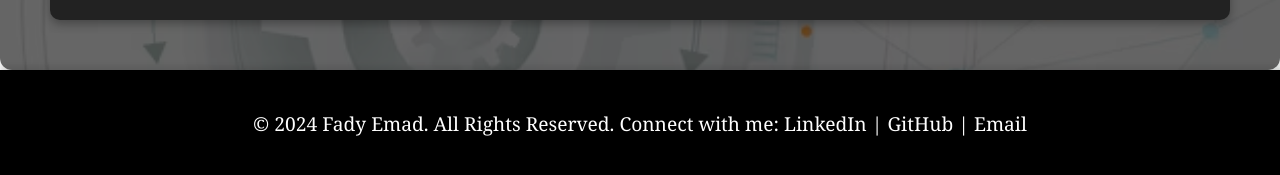
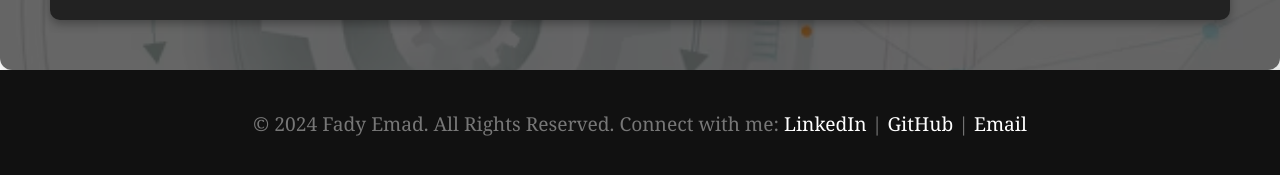
Before and after one commit to efady446/FadyEmad.githup.io, a plain HTML site: page services.html in a window 1280 px wide. Shown: the part 1261-1436 px from the top of the page. Drawn offline with Linux system fonts and the light colour scheme.

Commit message:
Update services.html

```diff
--- a/services.html
+++ b/services.html
@@ -127,17 +127,6 @@
 
        }
 
-footer {
-    background-color: #000;
-    color: #fff;
-    text-align: center;
-    padding: 20px 0;
-    margin: 0;
-    width: 100%;
-    box-shadow: 0 -4px 6px rgba(0, 0, 0, 0.1);
-   position: absolute;
-
-}
 
 
        h1 {
```
